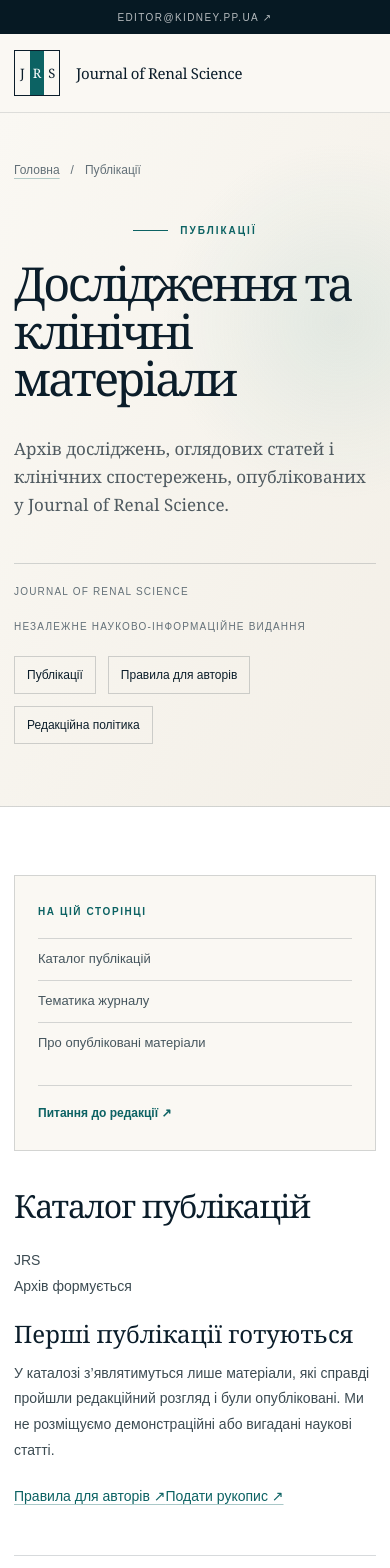
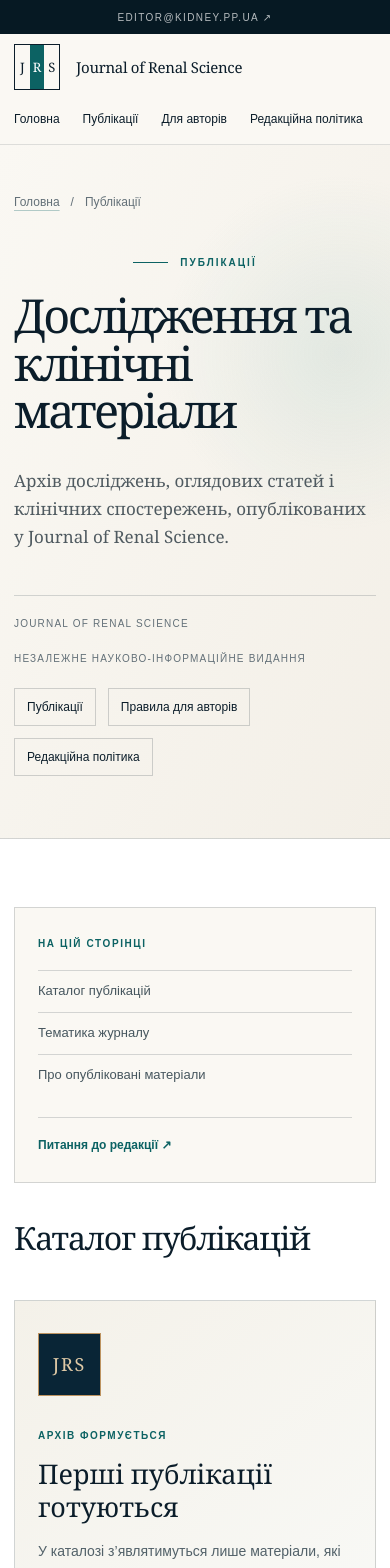
Before and after one commit to LidiiaDD/journal-kidney-pp-ua, a Next.js app: page /publications in a window 390 px wide. Shown: the top 1568 px of the page. Built offline with nearby package versions, Linux system fonts and the light colour scheme.

Commit message:
Style publication archive and article views, improve mobile navigation

```diff
--- a/app/globals.css
+++ b/app/globals.css
@@ -146,3 +146,87 @@ footer{background:var(--deep);color:rgba(255,255,255,.62)}.footer-top{min-height
 @media(max-width:1050px){.info-layout{gap:45px;grid-template-columns:220px minmax(0,1fr)}}
 @media(max-width:850px){.info-hero{padding:48px 0 62px}.info-breadcrumbs{margin-bottom:44px}.info-layout{grid-template-columns:1fr;gap:36px}.info-sidebar{position:static}.info-sidebar nav{display:grid;grid-template-columns:repeat(2,minmax(0,1fr));column-gap:25px}.info-content{padding:68px 0 86px}.info-cta-inner{flex-direction:column;align-items:flex-start}.info-context span+span:before{display:none}}
 @media(max-width:600px){.info-hero h1{font-size:clamp(43px,12vw,62px)}.info-summary{font-size:17px}.info-sidebar nav{grid-template-columns:1fr}.info-article{font-size:14px}.info-article section+section{margin-top:45px;padding-top:38px}.info-article h2{font-size:32px}.info-note{padding:20px 22px}.info-checklist{padding:24px 22px}.info-cta{padding:65px 0}.info-cta a{font-size:19px;max-width:100%;overflow-wrap:anywhere}}
+
+
+/* JRS publication archive, article display and discovery */
+.pub-feature{background:#fff}
+.pub-feature h2{margin:0;max-width:780px;font:400 clamp(42px,5vw,68px)/1.12 Georgia,serif;letter-spacing:-.045em}
+.pub-feature-intro{max-width:725px;margin:26px 0 36px;color:var(--muted);font:17px/1.8 Georgia,serif}
+.pub-feature-pending{max-width:850px;display:grid;grid-template-columns:110px 1fr;gap:26px;align-items:center;margin:42px 0 35px;padding:30px;border:1px solid var(--line);background:var(--light)}
+.pub-feature-pending>span{font:22px Georgia,serif;color:var(--teal)}
+.pub-feature-pending strong{font:400 25px/1.3 Georgia,serif;color:var(--ink)}
+.pub-feature-pending p{margin:8px 0 0;color:var(--muted);font-size:13px;line-height:1.7}
+.pub-feature-link{display:inline-flex;align-items:center;gap:30px;padding:15px 0;border-bottom:1px solid var(--teal);color:var(--teal);font-size:12px;font-weight:700;letter-spacing:.05em}
+.pub-feature-link:hover{color:var(--ink)}
+.pub-feature-list{border-top:1px solid var(--line);margin:42px 0}
+.pub-feature-list article{padding:25px 0;border-bottom:1px solid var(--line)}
+.pub-feature-list article>p{margin:0 0 9px;color:var(--teal);font-size:10px;letter-spacing:.05em}
+.pub-feature-list h3{margin:0 0 8px;font:400 25px/1.3 Georgia,serif}
+.pub-feature-list h3 a:hover{color:var(--teal)}
+.pub-feature-list article>span{color:var(--muted);font-size:12px}
+.pub-catalogue-head{display:flex;justify-content:space-between;align-items:baseline;gap:20px}
+.pub-catalogue-head>span{font-size:11px;color:var(--muted)}
+.pub-empty{margin-top:20px;padding:49px 42px;background:linear-gradient(140deg,#f4f1e9,#f9faf8);border:1px solid var(--line)}
+.pub-empty-mark{display:inline-flex;align-items:center;justify-content:center;width:63px;height:63px;border:1px solid var(--gold);color:var(--pale-gold);background:var(--navy);font:18px Georgia,serif;letter-spacing:.1em}
+.pub-empty-label{margin:31px 0 13px!important;color:var(--teal);font-size:10px;letter-spacing:.15em;text-transform:uppercase;font-weight:700}
+.pub-empty h3{margin:0 0 17px!important;font:400 clamp(27px,3vw,37px)/1.2 Georgia,serif}
+.pub-empty>p:not(.pub-empty-label){max-width:660px;color:#526169;line-height:1.7}
+.pub-empty-actions{display:flex;flex-wrap:wrap;gap:25px;margin-top:26px;font-size:13px;font-weight:700}
+.pub-controls{display:grid;grid-template-columns:1.5fr 1fr;gap:18px;margin:23px 0 8px}
+.pub-controls label{display:flex;flex-direction:column;gap:9px;color:#485860;font-size:12px;font-weight:700}
+.pub-controls input,.pub-controls select{width:100%;min-width:0;min-height:50px;padding:0 14px;outline-offset:3px;border:1px solid var(--line);border-radius:0;background:#fff;color:var(--ink);font:14px Arial,Helvetica,sans-serif}
+.pub-controls input:focus,.pub-controls select:focus{outline:2px solid var(--teal)}
+.pub-result-count{margin:18px 0!important;color:var(--muted);font-size:12px}
+.pub-list{border-top:1px solid var(--line)}
+.pub-card{padding:33px 0 30px;border-bottom:1px solid var(--line)}
+.pub-card-meta{display:flex;justify-content:space-between;gap:16px;flex-wrap:wrap;color:var(--teal);font-size:11px}
+.pub-card-meta time{color:var(--muted)}
+.pub-card h3{font:400 clamp(24px,2.6vw,33px)/1.27 Georgia,serif;margin:17px 0 11px}
+.pub-card h3 a{color:var(--ink)!important;text-decoration:none!important}
+.pub-card h3 a:hover{color:var(--teal)!important}
+.pub-authors{margin:0 0 10px!important;color:var(--ink);font-size:13px}
+.pub-card-abstract{display:-webkit-box;-webkit-box-orient:vertical;-webkit-line-clamp:3;overflow:hidden;color:var(--muted);font-size:14px}
+.pub-card-footer{display:flex;gap:25px;flex-wrap:wrap;margin-top:22px;font-weight:700;font-size:12px}
+.pub-no-results{padding:35px 30px;margin-top:15px;border:1px solid var(--line);background:var(--light)}
+.pub-no-results h3{margin:0 0 8px;font:400 25px Georgia,serif}
+.pub-no-results p{color:var(--muted)}
+.pub-no-results button{padding:11px 17px;background:var(--navy);border:0;color:#fff;font:700 12px Arial,Helvetica,sans-serif;cursor:pointer}
+.pub-no-results button:hover{background:var(--teal)}
+.pub-back{margin:0 0 40px!important;font-size:13px}
+.pub-article-type{font-size:11px;letter-spacing:.12em;text-transform:uppercase;color:var(--teal)}
+.pub-article-abstract{white-space:pre-line}
+.pub-author-list{list-style:none;padding-left:0!important}
+.pub-author-list li{padding:16px 0!important;border-bottom:1px solid var(--line);display:flex;flex-direction:column;gap:2px}
+.pub-author-list strong{font-size:16px}
+.pub-author-list span{color:var(--muted);font-size:13px}
+.pub-author-list a{width:fit-content;font-size:12px}
+.pub-keywords{display:flex;flex-wrap:wrap;gap:9px}
+.pub-keywords span{padding:6px 12px;background:var(--paper);color:var(--teal);font-size:12px}
+.pub-citation{margin:20px 0;border-top:1px solid var(--line)}
+.pub-citation>div{display:grid;grid-template-columns:minmax(145px,1fr) 2fr;gap:20px;padding:12px 0;border-bottom:1px solid var(--line)}
+.pub-citation dt{font-size:12px;color:var(--muted)}
+.pub-citation dd{margin:0;color:var(--ink);font-size:14px;overflow-wrap:anywhere}
+.pub-download{display:inline-flex;margin-top:6px;padding:14px 19px;color:#fff!important;background:var(--navy);font-size:13px;font-weight:700;text-decoration:none!important}
+.pub-download:hover{background:var(--teal)}
+.pub-final-note{margin-top:58px!important;padding-top:22px;border-top:1px solid var(--line);color:var(--muted);font-size:12px}
+@media(max-width:1200px){.header-inner{gap:22px}.header nav{gap:17px}.brand{min-width:320px}}
+@media(max-width:850px){
+  .header-inner{height:auto;min-height:78px;gap:0;flex-wrap:wrap}
+  .header .brand{padding:10px 0}
+  .header nav{display:flex;flex-basis:100%;order:3;min-width:0;gap:23px;margin:0;overflow-x:auto;scrollbar-width:thin}
+  .header nav a,.header nav a:nth-child(2){display:block;flex-shrink:0;padding:10px 0 16px;font-size:12px;white-space:nowrap}
+  .header nav a:after{bottom:7px}
+  .info-sidebar{top:auto}
+  .info-article section[id]{scroll-margin-top:165px}
+  .pub-feature{padding:90px 0}
+}
+@media(max-width:600px){
+  .pub-feature-pending{grid-template-columns:1fr;gap:12px;padding:25px}
+  .pub-feature h2{font-size:40px}
+  .pub-feature-pending strong{font-size:23px}
+  .pub-empty{padding:32px 23px}
+  .pub-controls{grid-template-columns:1fr}
+  .pub-citation>div{grid-template-columns:1fr;gap:4px}
+  .pub-card-meta{flex-direction:column;gap:4px}
+  .pub-card-footer{gap:16px}
+}
```
